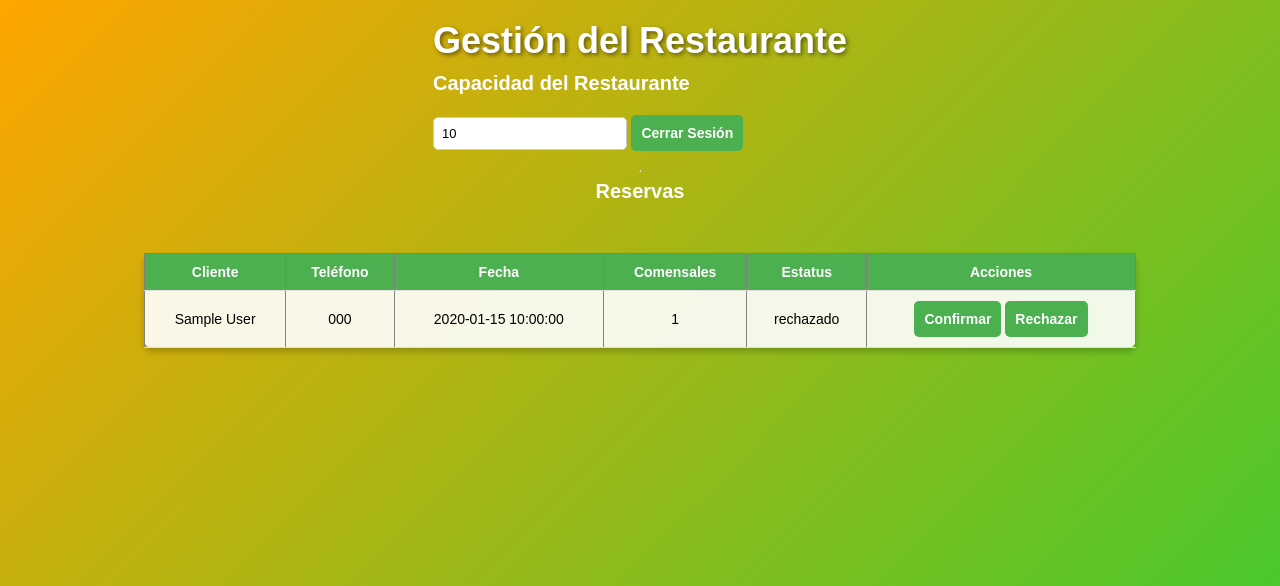
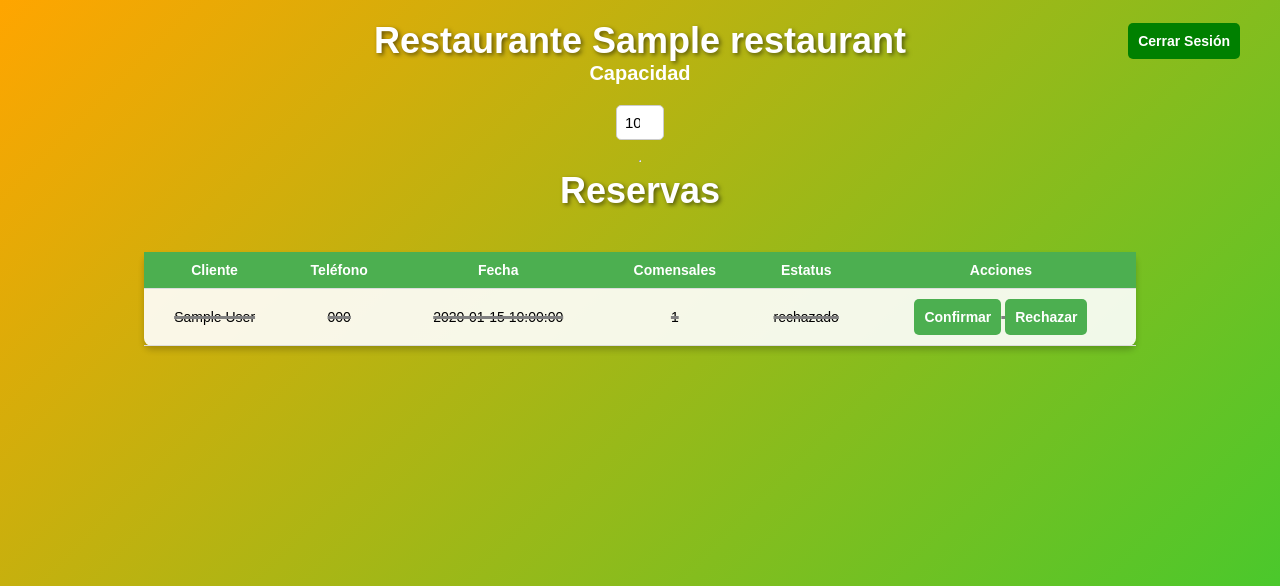
Before and after one commit to Daly2025/Checkandfood, a Flask app: page /manage_reservations in a window 1280 px wide. Shown: the top 586 px of the page. Run offline with Flask 3, Linux system fonts and the light colour scheme; the visitor is signed in with stand-in values (Sample User, id 1); tables that the repository leaves empty hold one stand-in row (values such as "Sample post").

Commit message:
manage terminado

```diff
--- a/app.py
+++ b/app.py
@@ -70,7 +70,7 @@ def manage_reservations():
         return redirect(url_for('login'))
 
 
-    #restaurant_id = session['restaurant_id']
+    restaurant_id = session['restaurant_id']
     connection = db.get_connection()
     cursor = connection.cursor()
 
@@ -85,25 +85,28 @@ def manage_reservations():
         elif accion == 'reject':
             cursor.execute('''UPDATE reserve SET estatus = 'rechazado' WHERE reserve_id = %s;''', (reserve_id,))
 
+
             connection.commit()
-
+    # Nombre restaurante
+    cursor.execute('''SELECT name FROM restaurant WHERE restaurant_id = %s;''', (restaurant_id,))
+    restaurant_name = cursor.fetchone()
     # Obtener todas las reservas del restaurante
     cursor.execute('''
         SELECT r.reserve_id, r.date, r.dinner, r.estatus, c.name as customer_name,c.phone_number
         FROM reserve r
         JOIN customer c ON r.customer_id = c.customer_id
-        WHERE r.restaurant_id = %s;
-    ''', (1,))
+        WHERE r.restaurant_id = %s ORDER BY r.date;
+    ''', (restaurant_id,))
     reservations = cursor.fetchall()
 
     cursor.execute('''
         SELECT capacity FROM restaurant WHERE restaurant_id = %s;
-    ''', (1,))
+    ''', (restaurant_id,))
     capacity = cursor.fetchone()
     cursor.close()
     connection.close()
 
-    return render_template('manage_reservations.html', reservations=reservations,capacity=capacity)
+    return render_template('manage_reservations.html', reservations=reservations,capacity=capacity,restaurant_name=restaurant_name)
 
 # Ruta para registro de clientes
 @app.route('/registro_clientes', methods=['GET', 'POST'])
--- a/static/css/manage_reservations.css
+++ b/static/css/manage_reservations.css
@@ -12,7 +12,28 @@ body {
     color: white;
     padding: 20px; /* Añadí padding para no tocar los bordes de la pantalla */
 }
+header{
+    width: 100%;
+    display: flex;
+    justify-content:center;
+    align-items: center;
+    position: relative;
+}
 
+header h1{
+    text-align: center;
+    margin: 0;
+    flex-grow: 1;
+}
+header a{
+    position: absolute;
+    right: 20px;
+    top: 50%;
+    transform: translateY(-50%);
+}
+header button{
+    background-color: green;
+}
 h1 {
     color: white;
     font-size: 36px; /* Reducido tamaño de la fuente */
@@ -28,6 +49,19 @@ h2 {
     margin-top: 0; /* También sin espacio arriba */
     margin-bottom: 20px; /* Un poco más de espacio abajo */
     animation: fadeIn 1.5s ease-out;
+}
+
+#capacidad{
+    color: #000000;
+    font-size: 15px; /* Título más pequeño */
+    text-align: center;
+
+    width: 30px;
+}
+.rechazada {
+    text-decoration: line-through;
+    text-decoration-thickness: 3px;
+    color: gray;
 }
 
 form {
--- a/templates/manage_reservations.html
+++ b/templates/manage_reservations.html
@@ -10,24 +10,19 @@
 
 <body>
 
-   <nav>
-    <h1>Gestión del Restaurante</h1>
-    <h2>Capacidad del Restaurante</h2>
-    <input type="number" name="capacity" value="{{ capacity.capacity }}" required>
-    <!-- button cerrar sesion-->
+    <header>
+        <h1>Restaurante {{restaurant_name.name}}</h1>
+        <a href="{{url_for('logout')}}"><button type="submit">Cerrar Sesión</button></a>
+    </header>
 
-        <a href=""></a><button type="submit">Cerrar Sesión</button>
-
-   </nav>
-
-
-
+    <h2>Capacidad</h2>
+    <input id="capacidad" type="number" name="capacity" value="{{ capacity.capacity }}" readonly>
 
     <hr>
 
     <!-- Tabla para ver y gestionar las reservas -->
-    <h2>Reservas</h2>
-    <table border="1">
+    <h1>Reservas</h1>
+    <table >
         <thead>
             <tr>
                 <th>Cliente</th>
@@ -40,7 +35,7 @@
         </thead>
         <tbody>
             {% for reservation in reservations %}
-            <tr>
+            <tr class="{% if reservation.estatus == 'rechazado' %}rechazada{% endif %}">
                 <td>{{ reservation.customer_name }}</td>
                 <td>{{ reservation.phone_number }}</td>
                 <td>{{ reservation.date }}</td>
@@ -52,12 +47,8 @@
                         <button type="submit" name="action" value="confirm">Confirmar</button>
                         <button type="submit" name="action" value="reject">Rechazar</button>
 
-
                     </form>
-
                 </td>
-
-
             </tr>
             {% endfor %}
         </tbody>
```
